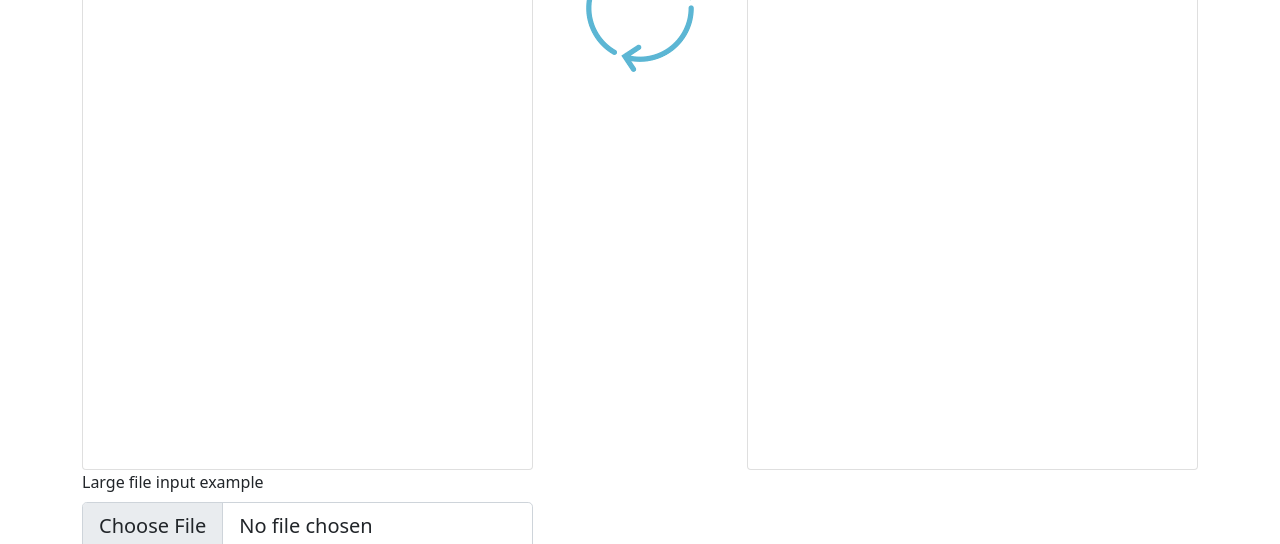
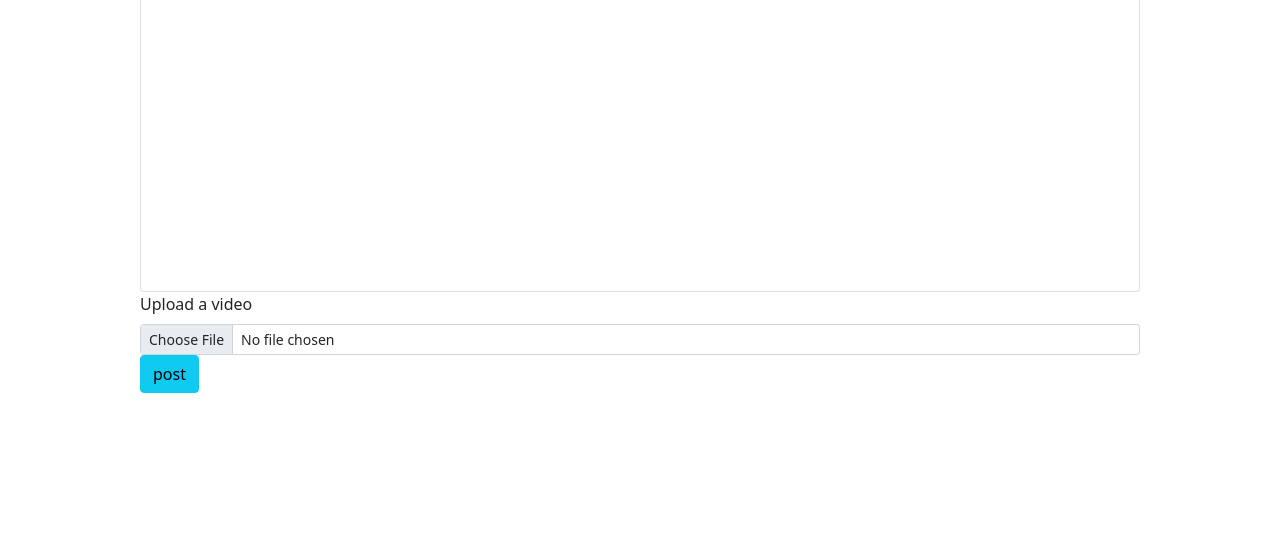
Before and after one commit to kemkemG0/HackCamp2021, a plain HTML site: page fast-app/templates/index.html in a window 1280 px wide. Shown: the part 112-656 px from the top of the page. Drawn offline with nearby package versions, Linux system fonts and the light colour scheme.

Commit message:
fix base html

```diff
--- a/fast-app/templates/index.html
+++ b/fast-app/templates/index.html
@@ -9,49 +9,39 @@
     <!-- Bootstrap CSS -->
     <link href="https://cdn.jsdelivr.net/npm/bootstrap@5.0.0-beta1/dist/css/bootstrap.min.css" rel="stylesheet" integrity="sha384-giJF6kkoqNQ00vy+HMDP7azOuL0xtbfIcaT9wjKHr8RbDVddVHyTfAAsrekwKmP1" crossorigin="anonymous">
     <script src="../static/js/main.js"></script>
-
-    <title>Document</title>
+    <title>Video to ASCII Art</title>
 </head>
 <body>
-    <div class="container">
+    <div class="container" style="width: 80%;">
+
         <h1>Video to ASCII Art ＼(^o^)／</h1>
 
-        <div class="row-md-2"></div>
+        <div class="row">
+            <div class="col">
+                <h2>Originai Video</h2>
+                <div class="card" style="">
+                    <iframe height="300" src="" id="selected-file"></iframe>
+                </div>
+                <div>
+                    <label for="user-file" class="form-label">Upload a video</label>
+                    <input class="form-control form-control-sm" id="user-file" type="file">
+                    <button class="btn btn-info" onclick="fetch_data()">post</button>
+                </div>
+            </div>
+        </div>
 
-        <div class="row">
-
-            <div class="col-md-5">
-                <h2>Originai Video</h2>
-                <div class="card" style="height: 30rem;">
+        <div class="row" style="margin-top: 10rem; margin-bottom: 30rem;">
+            <div class="col">
+                <h2>ASCII Art</h2>
+                <div class="card">
                     <div class="card-body">
-                        <!-- <img src="" class="img-thumbnail" alt="" onerror="this.style.display='none'"> -->
-                        <img src="" id="selected-file">
-                    </div>
-                </div>
-
-                <label for="user-file" class="form-label">Large file input example</label>
-                <input class="form-control form-control-lg" id="user-file" type="file">
-            <button class="btn btn-primary" onclick="fetch_data()">post</button>
-            </div>
-
-            <div class="col-md-2">
-                <img src="../static/imgs/converting.gif" class="mx-auto d-block" alt="">
-            </div>
-
-            <div class="col-md-5">
-                <h2>ASCII Art</h2>
-                <div class="card" style="height: 30rem;">
-                    <div class="card-body">
-                        <div class="result"></div>
+                        <div id = "result" style="font-size:35%; height:300px;"></div>
                     </div>
                 </div>
             </div>
-
         </div>
 
-
-        <div id="result"></div>
-</div>
+    </div>
 
 
 
```
